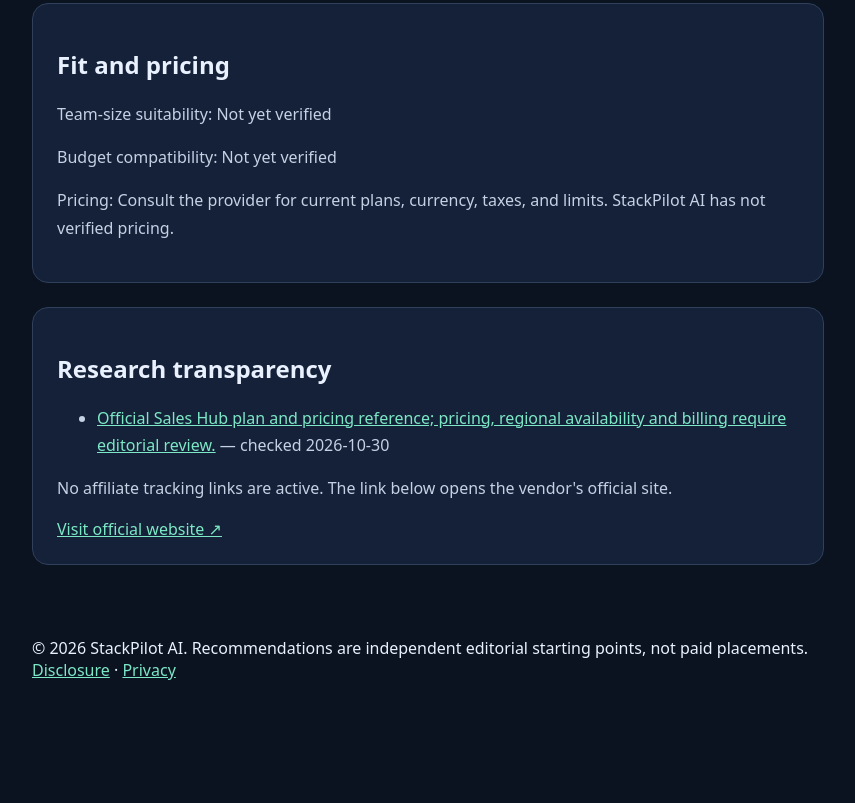
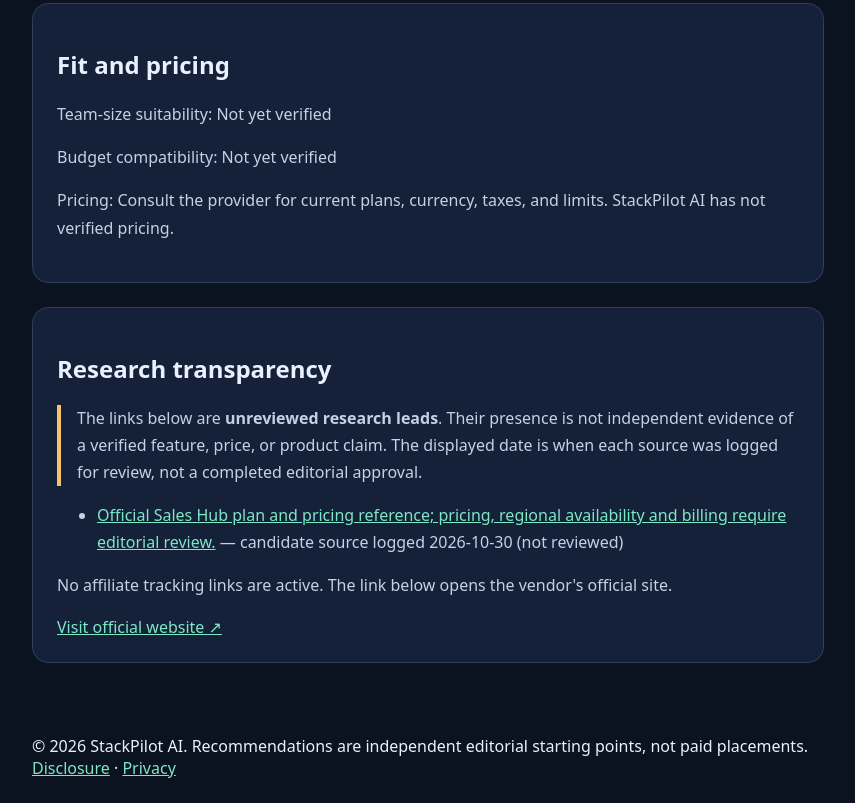
Before and after one commit to hithisisakii09/stackpilot-ai, an Astro site: page /software/hubspot in a window 1280 px wide. Shown: the part 683-1486 px from the top of the page, without its empty margins (212-1067 px from the left). Before the commit the page ends 1388 px from the top, so only its background shows below. Built offline with nearby package versions, Linux system fonts and the light colour scheme; Astro itself is replaced by a stand-in of ours.

Commit message:
Clarify candidate source dates are research intake, not editorial verification

```diff
--- a/src/pages/software/[id].astro
+++ b/src/pages/software/[id].astro
@@ -41,7 +41,8 @@ h1{font-size:clamp(32px,6vw,56px)}.links{display:flex;gap:20px;flex-wrap:wrap}
 </section>
 <section aria-labelledby="sources">
 <h2 id="sources">Research transparency</h2>
-{product.sources.length ? <ul>{product.sources.map(source => <li><a href={source.url} target="_blank" rel="noopener noreferrer">{source.claim}</a> — checked {source.checkedAt}</li>)}</ul> : <p>No approved research sources have been recorded yet.</p>}
+<p class="alert">The links below are <strong>unreviewed research leads</strong>. Their presence is not independent evidence of a verified feature, price, or product claim. The displayed date is when each source was logged for review, not a completed editorial approval.</p>
+{product.sources.length ? <ul>{product.sources.map(source => <li><a href={source.url} target="_blank" rel="noopener noreferrer">{source.claim}</a> — candidate source logged {source.checkedAt} (not reviewed)</li>)}</ul> : <p>No approved research sources have been recorded yet.</p>}
 <p>No affiliate tracking links are active. The link below opens the vendor's official site.</p>
 <a href={product.website} target="_blank" rel="noopener noreferrer">Visit official website ↗</a>
 </section>
```
